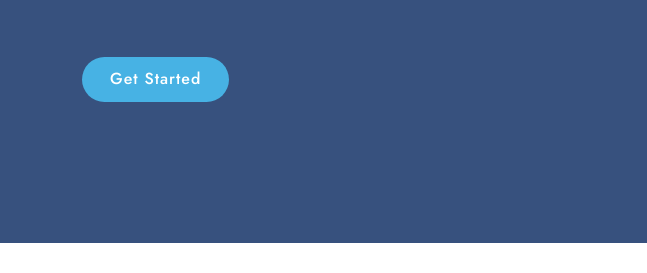
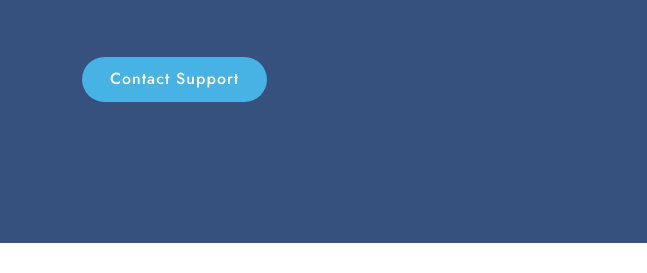
Before and after one commit to gt-business/gt-business.github.io, a plain HTML site: page support.html in a window 1280 px wide. Shown: the part 397-670 px from the top of the page, 0-647 px from the left. Drawn offline with nearby package versions, Linux system fonts and the light colour scheme.

Commit message:
Update support.html

```diff
--- a/support.html
+++ b/support.html
@@ -82,7 +82,7 @@
           <h1>Begin Remote Support</h1>
           <h2>Please enter the passcode that was provided by a member of our team. This will give our technical support representative remote access to your device.</h2>
           <div class="d-flex justify-content-center justify-content-lg-start">
-            <a href="#about" class="btn-get-started scrollto">Get Started</a>
+            <a href="mailto:support@goldtechny.com" class="btn-get-started scrollto">Contact Support</a>
           </div>
         </div>
         <div class="col-lg-6 order-2 order-lg-2 hero-img" data-aos="zoom-in" data-aos-delay="75">
```
